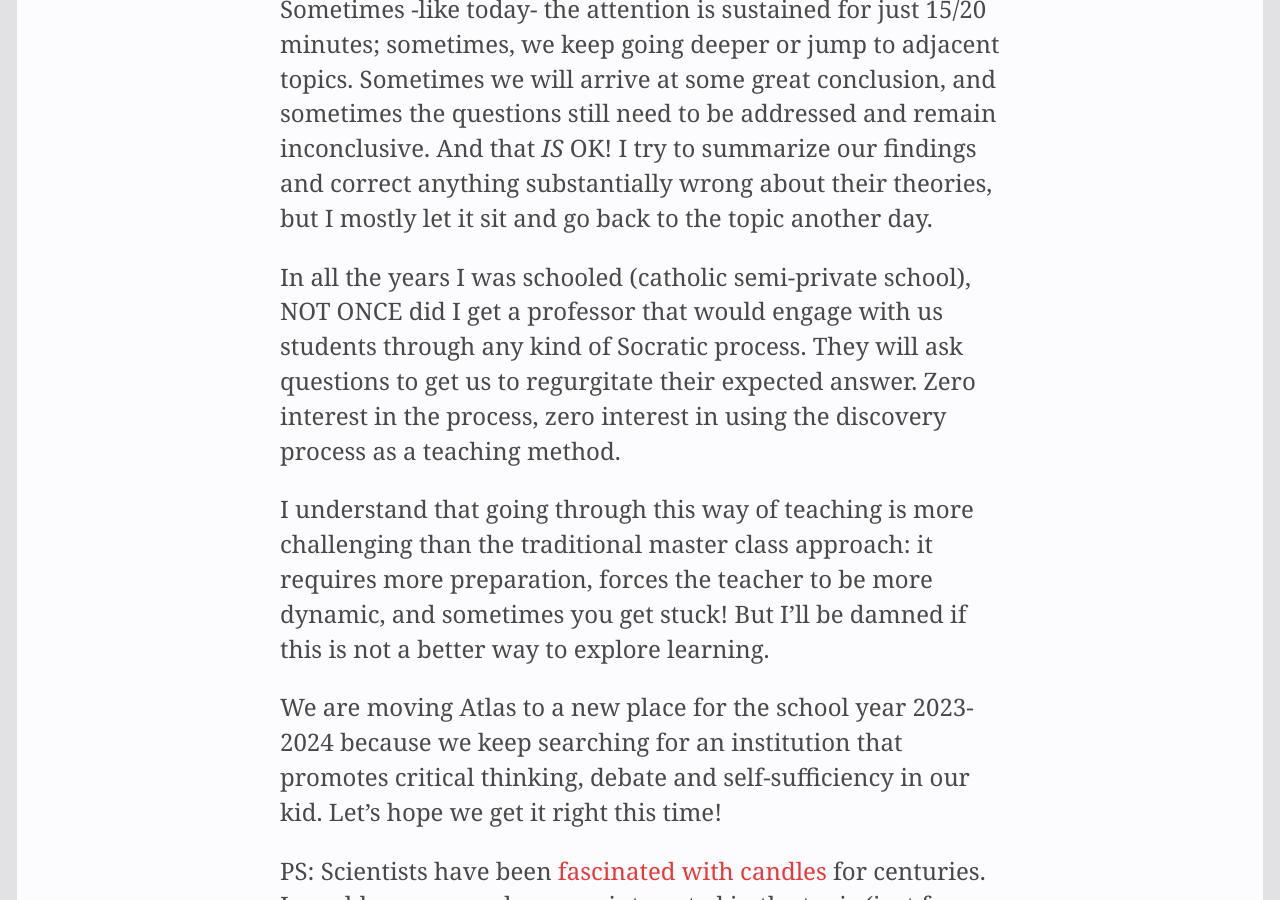
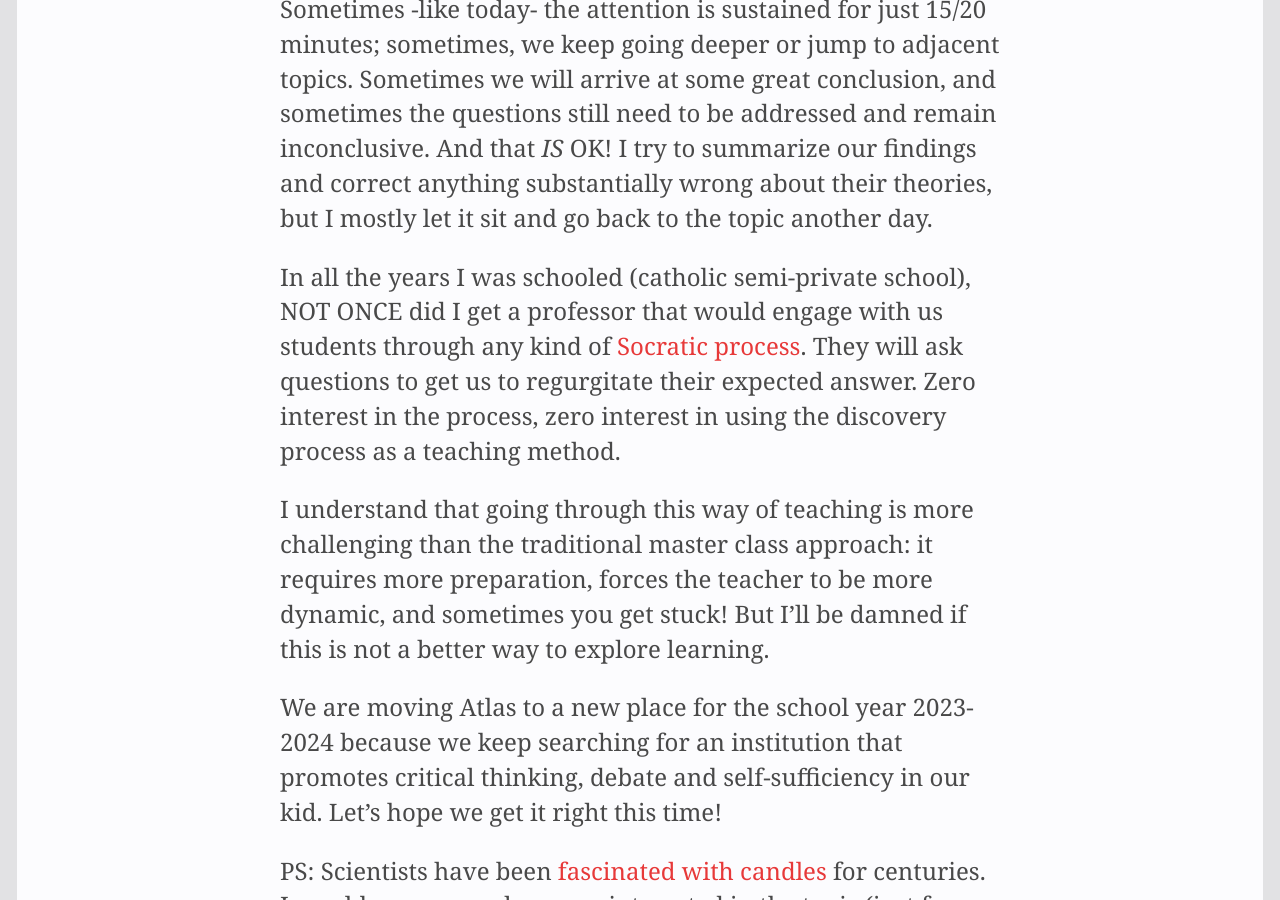
Before and after one commit to aitor/aitor.github.com, a Jekyll site: the page built from _posts/2023-01-04-2022-asking-together.md, in a window 1280 px wide and 900 px high, scrolled down 1493 px. Built offline with Jekyll 4.4.1, drawn with Linux system fonts in a browser that asks for light colours; nearby versions of some CDN libraries; part of the change alters nothing that is shown.

```diff
--- a/_posts/2023-01-04-2022-asking-together.md
+++ b/_posts/2023-01-04-2022-asking-together.md
@@ -17,7 +17,7 @@ As the minutes pass, they will become more interested in the topic that once loo
 
 Sometimes -like today- the attention is sustained for just 15/20 minutes; sometimes, we keep going deeper or jump to adjacent topics. Sometimes we will arrive at some great conclusion, and sometimes the questions still need to be addressed and remain inconclusive. And that _IS_ OK! I try to summarize our findings and correct anything substantially wrong about their theories, but I mostly let it sit and go back to the topic another day.
 
-In all the years I was schooled (catholic semi-private school), NOT ONCE did I get a professor that would engage with us students through any kind of Socratic process. They will ask questions to get us to regurgitate their expected answer. Zero interest in the process, zero interest in using the discovery process as a teaching method.
+In all the years I was schooled (catholic semi-private school), NOT ONCE did I get a professor that would engage with us students through any kind of [Socratic process](http://www.garlikov.com/Soc_Meth.html). They will ask questions to get us to regurgitate their expected answer. Zero interest in the process, zero interest in using the discovery process as a teaching method.
 
 I understand that going through this way of teaching is more challenging than the traditional master class approach: it requires more preparation, forces the teacher to be more dynamic, and sometimes you get stuck! But I'll be damned if this is not a better way to explore learning.
 
```
